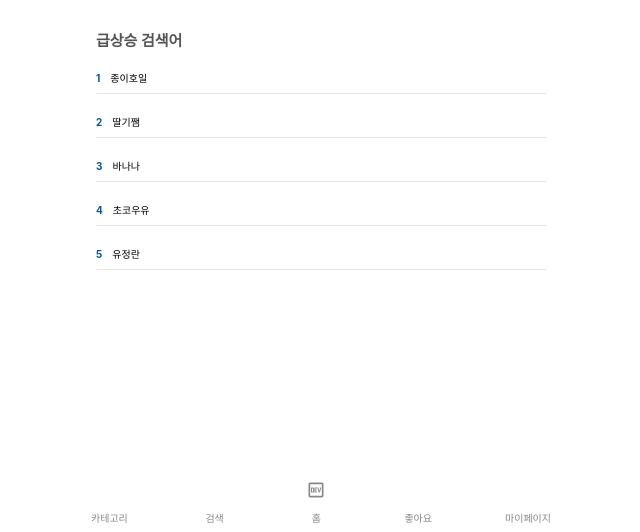
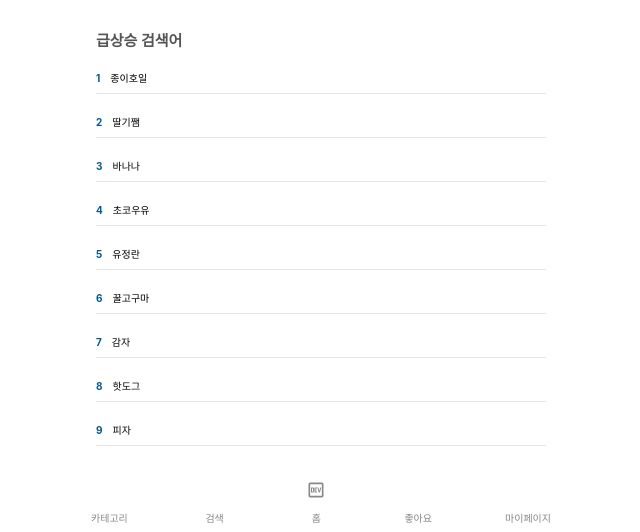
Before and after one commit to Janeee205/FarmBreeze, a React (Create React App) app in the folder client/: page /Search in a window 1280 px wide. Shown: the part 265-797 px from the top of the page, without its empty margins (319-959 px from the left). Built offline with nearby package versions, Linux system fonts and the light colour scheme; some icons are missing.

Commit message:
📝 급상승 데이터 10개

```diff
--- a/client/src/Mobile/Page/SearchPage.jsx
+++ b/client/src/Mobile/Page/SearchPage.jsx
@@ -30,6 +30,10 @@ function SearchPage() {
     { id: 4, query: '초코우유' },
     { id: 5, query: '유정란' },
     { id: 6, query: '꿀고구마' },
+    { id: 7, query: '감자' },
+    { id: 8, query: '핫도그' },
+    { id: 9, query: '피자' },
+    { id: 10, query: '콜라' },
   ]);
 
   // 검색어 입력 시 검색 결과 가져오기
@@ -230,7 +234,7 @@ const performSorting = (sortType) => {
           </ul> */}
           <ul className='search-up-item'>
             {trendingSearches.length > 0 ? (
-              trendingSearches.slice(0, 5).map((search, index) => (
+              trendingSearches.slice(0, 10).map((search, index) => (
                 <li key={index}>
                   <span className='numbered-item'>{index + 1}</span>
                   {'　'}{search.query}</li>
```
